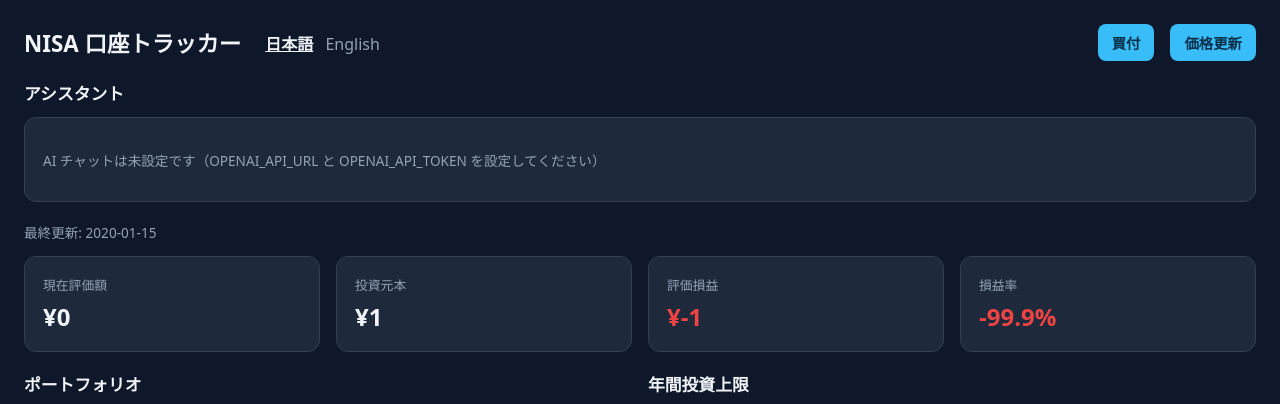
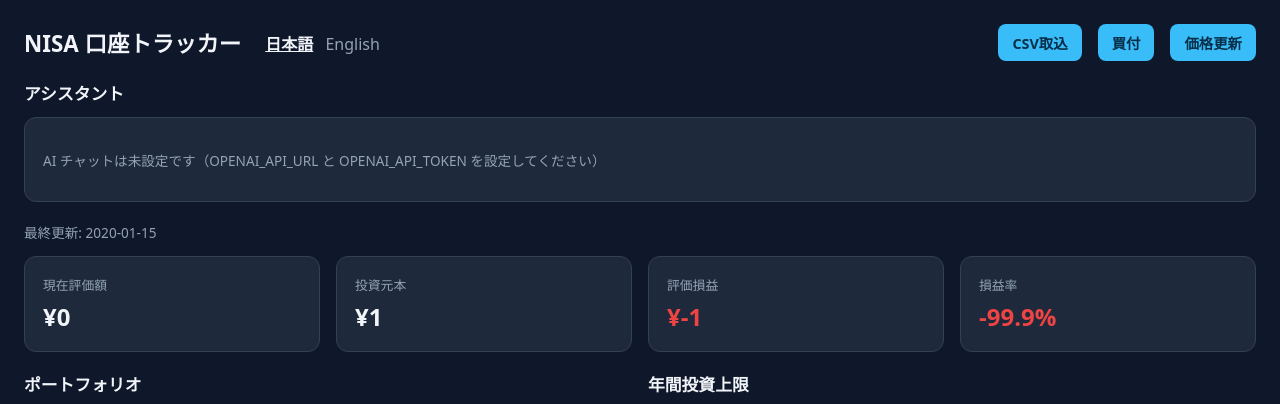
Before and after one commit to perrinjerome/nisa-tracker, a Flask app: page / in a window 1280 px wide. Shown: the top 404 px of the page. Run offline with Flask 3, Linux system fonts and the light colour scheme; tables that the repository leaves empty hold one stand-in row (values such as "Sample post"); parts of the project's set-up code (start-up, migrations or seed data) failed here and were passed over.

Commit message:
Add CSV import from UI

```diff
--- a/src/nisa_tracker/app.py
+++ b/src/nisa_tracker/app.py
@@ -5,6 +5,7 @@
 import os
 import re
 import sys
+import tempfile
 import threading
 import time
 
@@ -81,6 +82,9 @@
         "buy_amount": "金額 (円)",
         "buy_submit": "買付を記録",
         "buy_placeholder": "例: 50000",
+        "import": "CSV取込",
+        "import_file": "CSVファイル",
+        "import_submit": "CSVを取り込む",
         "today": "今日",
         "chat": "アシスタント",
         "chat_placeholder": "質問を入力（例: 今の損益は？）",
@@ -139,6 +143,9 @@
         "buy_amount": "Amount (¥)",
         "buy_submit": "Record purchase",
         "buy_placeholder": "e.g. 50000",
+        "import": "Import CSV",
+        "import_file": "CSV file",
+        "import_submit": "Import CSV",
         "today": "Today",
         "chat": "Assistant",
         "chat_placeholder": "Ask something (e.g. what is my current profit?)",
@@ -352,6 +359,29 @@
     return jsonify(purchase), 201
 
 
+@app.route("/api/import", methods=["POST"])
+def api_import():
+    uploaded = request.files.get("file")
+    if uploaded is None or not uploaded.filename:
+        return jsonify(error="CSV file is required"), 400
+
+    with tempfile.NamedTemporaryFile(suffix=".csv", delete=False) as temporary:
+        temp_path = temporary.name
+
+    try:
+        uploaded.save(temp_path)
+        added, skipped = db.load_purchases_csv(temp_path)
+    except (OSError, UnicodeError, ValueError) as exc:
+        return jsonify(error=f"invalid CSV file: {exc}"), 400
+    finally:
+        try:
+            os.unlink(temp_path)
+        except OSError:
+            pass
+
+    return jsonify(added=added, skipped=skipped), 201
+
+
 def _chat_title(content):
     title = re.sub(r"\s+", " ", content).strip()
     return title[:50]
@@ -450,9 +480,10 @@
         format="%(asctime)s %(levelname)s %(name)s: %(message)s",
     )
     db.init_db()
-    if not db.get_purchases():
+    input_path = db._csv_path()
+    if not db.get_purchases() and os.path.isfile(input_path):
         print("No purchases — importing input.csv...")
-        added, skipped = db.load_purchases_csv()
+        added, skipped = db.load_purchases_csv(input_path)
         print(f"Imported {added} purchases ({skipped} duplicates).")
 
     print("Refreshing prices at startup...")
--- a/src/nisa_tracker/db.py
+++ b/src/nisa_tracker/db.py
@@ -125,6 +125,8 @@
 def load_purchases_csv(path=None):
     if path is None:
         path = _csv_path()
+    if not os.path.isfile(path):
+        return 0, 0
     init_db()
     conn = connect()
     added = skipped = 0
@@ -441,7 +443,9 @@
         "total_cost": total_cost,
         "total_value": total_value,
         "total_profit": total_value - total_cost,
-        "total_profit_pct": (total_value - total_cost) / total_cost * 100,
+        "total_profit_pct": (
+            (total_value - total_cost) / total_cost * 100 if total_cost else 0.0
+        ),
         "last_price_date": last_price_date(),
     }
 
--- a/src/nisa_tracker/templates/index.html
+++ b/src/nisa_tracker/templates/index.html
@@ -94,6 +94,7 @@
     <a href="/lang/en" class="{{ 'cur' if lang=='en' }}">{{ t.lang_en }}</a>
   </span>
   <div class="spacer"></div>
+  <a class="btn" id="importToggle" href="javascript:void(0)">{{ t.import }}</a>
   <a class="btn" id="buyToggle" href="javascript:void(0)">{{ t.buy }}</a>
   <a class="btn" href="/refresh">{{ t.refresh }}</a>
 </header>
@@ -133,6 +134,18 @@
 {% else %}
 <p class="warning">{{ t.no_data }}</p>
 {% endif %}
+
+<section id="import" style="display:none">
+  <h2>{{ t.import }}</h2>
+  <div class="card">
+    <form id="importForm" enctype="multipart/form-data">
+      <div><label>{{ t.import_file }}</label>
+        <input type="file" name="file" accept=".csv,text/csv" required></div>
+      <button class="btn" type="submit">{{ t.import_submit }}</button>
+    </form>
+    <p id="importMsg" style="margin:10px 0 0"></p>
+  </div>
+</section>
 
 <section id="buy" style="display:none">
   <h2>{{ t.buy }}</h2>
@@ -438,6 +451,26 @@
 
 const buySection = document.getElementById('buy');
 const buyMsg = document.getElementById('buyMsg');
+const importSection = document.getElementById('import');
+const importMsg = document.getElementById('importMsg');
+document.getElementById('importToggle').addEventListener('click', () => {
+  const hidden = importSection.style.display === 'none';
+  importSection.style.display = hidden ? 'block' : 'none';
+});
+document.getElementById('importForm').addEventListener('submit', async (e) => {
+  e.preventDefault();
+  importMsg.textContent = '';
+  const res = await fetch('/api/import', { method: 'POST', body: new FormData(e.target) });
+  if (res.ok) {
+    const result = await res.json();
+    importMsg.textContent = `Imported ${result.added} purchase(s). Reloading...`;
+    location.reload();
+  } else {
+    const j = await res.json().catch(() => ({}));
+    importMsg.textContent = 'Error: ' + (j.error || res.status);
+    importMsg.className = 'warning';
+  }
+});
 document.getElementById('buyToggle').addEventListener('click', () => {
   const hidden = buySection.style.display === 'none';
   buySection.style.display = hidden ? 'block' : 'none';
```
Also changed, not shown: tests/test_app.py (+34 -0 lines), tests/test_db.py (+5 -0 lines), tests/ui/ui.test.mjs (+22 -0 lines).
